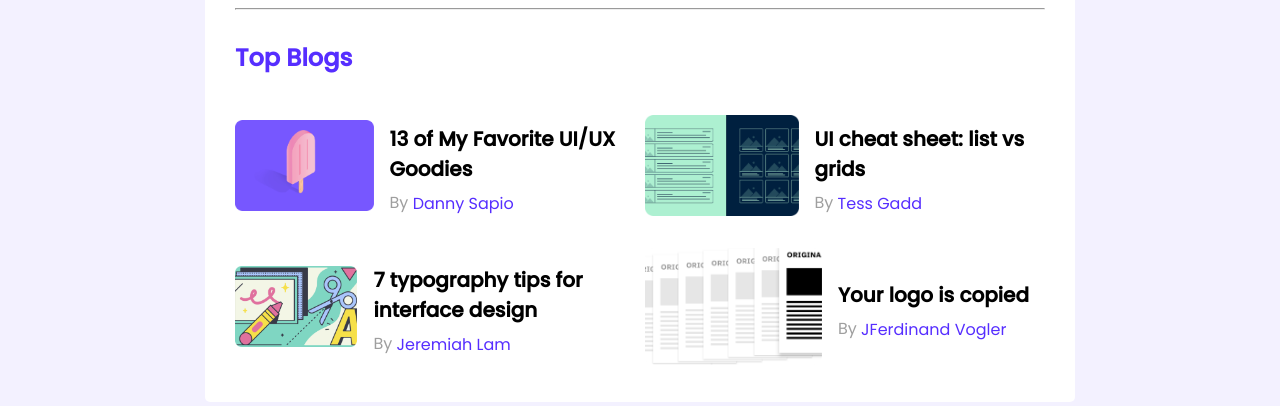
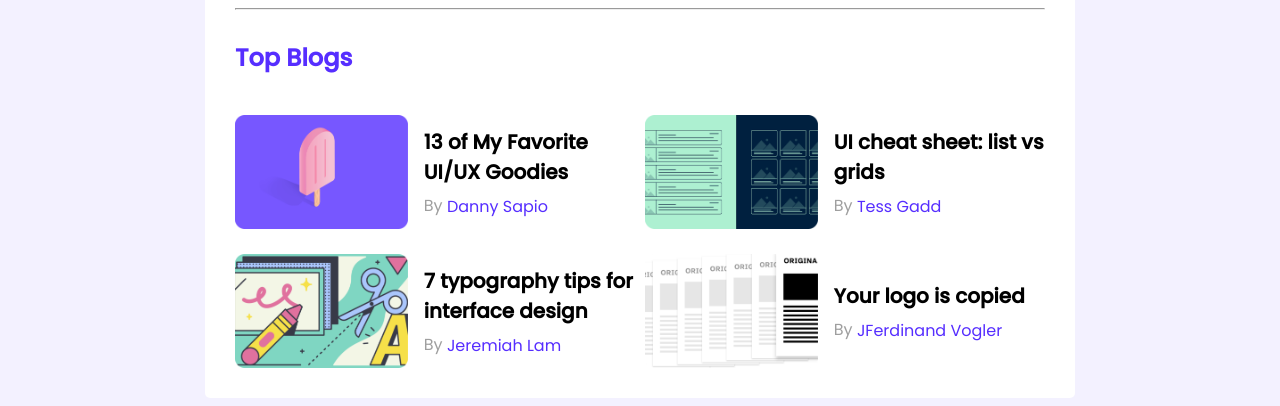
Before and after one commit to faysalahammedchowdhury01/leader-board, a plain HTML site: page index.html in a window 1280 px wide. Shown: the part 394-800 px from the top of the page. Drawn offline with Linux system fonts and the light colour scheme.

Commit message:
fixed some issue

```diff
--- a/styles/style.css
+++ b/styles/style.css
@@ -135,11 +135,13 @@ img {
 }
 
 .blog-thumbnail {
-  width: 177px;
+  width: 180px;
+  line-height: 0;
 }
 
 .blog-info {
   margin-left: 16px;
+  width: calc(100% - 180px);
 }
 
 .blog-title {
```
